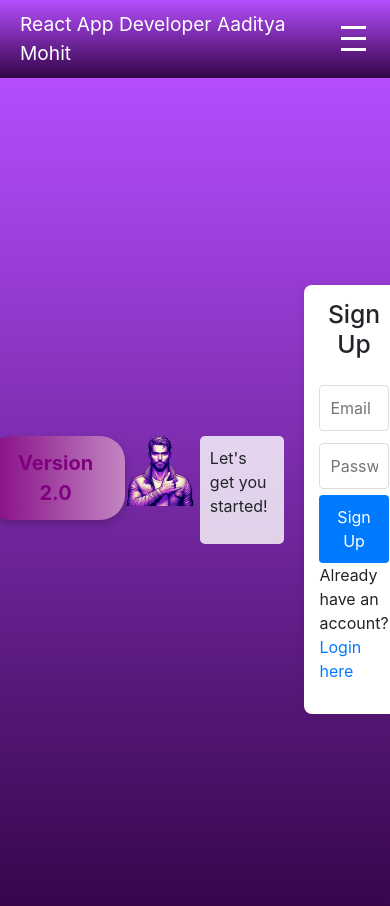
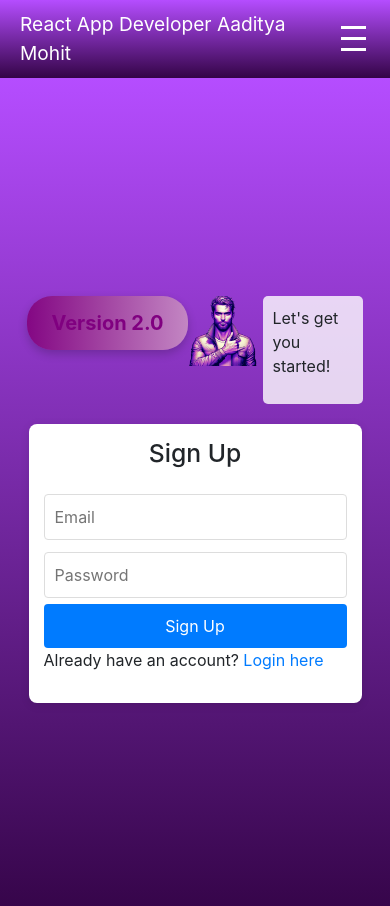
Before and after one commit to AadityaMohit/React_WEATHER_NEWS_API, a React (Create React App) app: page /signup in a window 390 px wide. Shown: the top 906 px of the page. Built offline with nearby package versions, Linux system fonts and the light colour scheme; no server answers; a web font is replaced by a local one.

Commit message:
Update Navbar component and add SignUp component

```diff
--- /dev/null
+++ b/ionic.config.json
@@ -0,0 +1,5 @@
+{
+  "name": "AadityaMohit",
+  "integrations": {},
+  "type": "react"
+}
--- a/package.json
+++ b/package.json
@@ -3,6 +3,9 @@
   "version": "0.1.0",
   "private": true,
   "dependencies": {
+    "@capacitor/android": "^6.1.2",
+    "@capacitor/cli": "^6.1.2",
+    "@capacitor/core": "^6.1.2",
     "@testing-library/jest-dom": "^5.17.0",
     "@testing-library/react": "^13.4.0",
     "@testing-library/user-event": "^13.5.0",
--- a/src/components/Login.css
+++ b/src/components/Login.css
@@ -90,12 +90,23 @@
 
 /* Media Queries for Responsiveness */
 @media (max-width: 768px) {
+  .login-container {
+    flex-direction: column; /* Stack children vertically on smaller screens */
+    align-items: center; /* Center align items */
+  }
+
+  .cartoon-container {
+    margin-bottom: 10px; /* Reduce spacing for smaller screens */
+  }
+
   .login-form {
     width: 90%;  /* Adjust width for smaller screens */
   }
+
   .cartoon-character {
     width: 80px; /* Adjust cartoon image size for smaller screens */
   }
+
   .chat-box {
     width: 120px;  /* Adjust chat box width for smaller screens */
   }
@@ -105,13 +116,16 @@
   .login-form {
     padding: 15px;  /* Reduce padding on smaller screens */
   }
+
   .cartoon-character {
     width: 70px;  /* Adjust cartoon image size for extra small screens */
   }
+
   .chat-box {
     width: 100px;  /* Adjust chat box width for extra small screens */
   }
 }
+
 .Toastify__toast-container {
   z-index: 9999; /* Ensure it's above other content */
 }
--- a/src/components/SignUp.css
+++ b/src/components/SignUp.css
@@ -4,6 +4,18 @@
   align-items: center;
   height: 100vh;
   background: linear-gradient(180deg, #b54dff, #340447);
+}
+
+.cartoon-container {
+  display: flex;
+  align-items: flex-start; /* Align items to the top */
+  margin-bottom: 20px; /* Add some spacing below */
+}
+
+.cartoon-character {
+  width: 300px;
+  height: auto;
+  margin-right: 20px;
 }
 
 .signup-form {
@@ -57,18 +69,6 @@
   text-decoration: underline;
 }
 
-.cartoon-container {
-  display: flex;
-  align-items: flex-start; /* Align items to the top */
-  margin-bottom: 20px; /* Add some spacing below */
-}
-
-.cartoon-character {
-  width: 300px;
-  height: auto;
-  margin-right: 20px;
-}
-
 .chat-box {
   background: rgba(255, 255, 255, 0.8);
   border-radius: 5px;
@@ -98,11 +98,14 @@
 /* Media Queries for Responsiveness */
 @media (max-width: 768px) {
   .signup-container {
+      flex-direction: column; /* Stack children vertically on smaller screens */
+      align-items: center; /* Center align items */
       padding: 10px; /* Add some padding on smaller screens */
   }
 
   .signup-form {
       padding: 15px;
+      margin-left: 0; /* Reset left margin on smaller screens */
   }
 
   .cartoon-character {
```
Also changed, not shown: capacitor.config.ts (added, +9 -0 lines), 1 other file (tests, documents, lock files or other folders).
